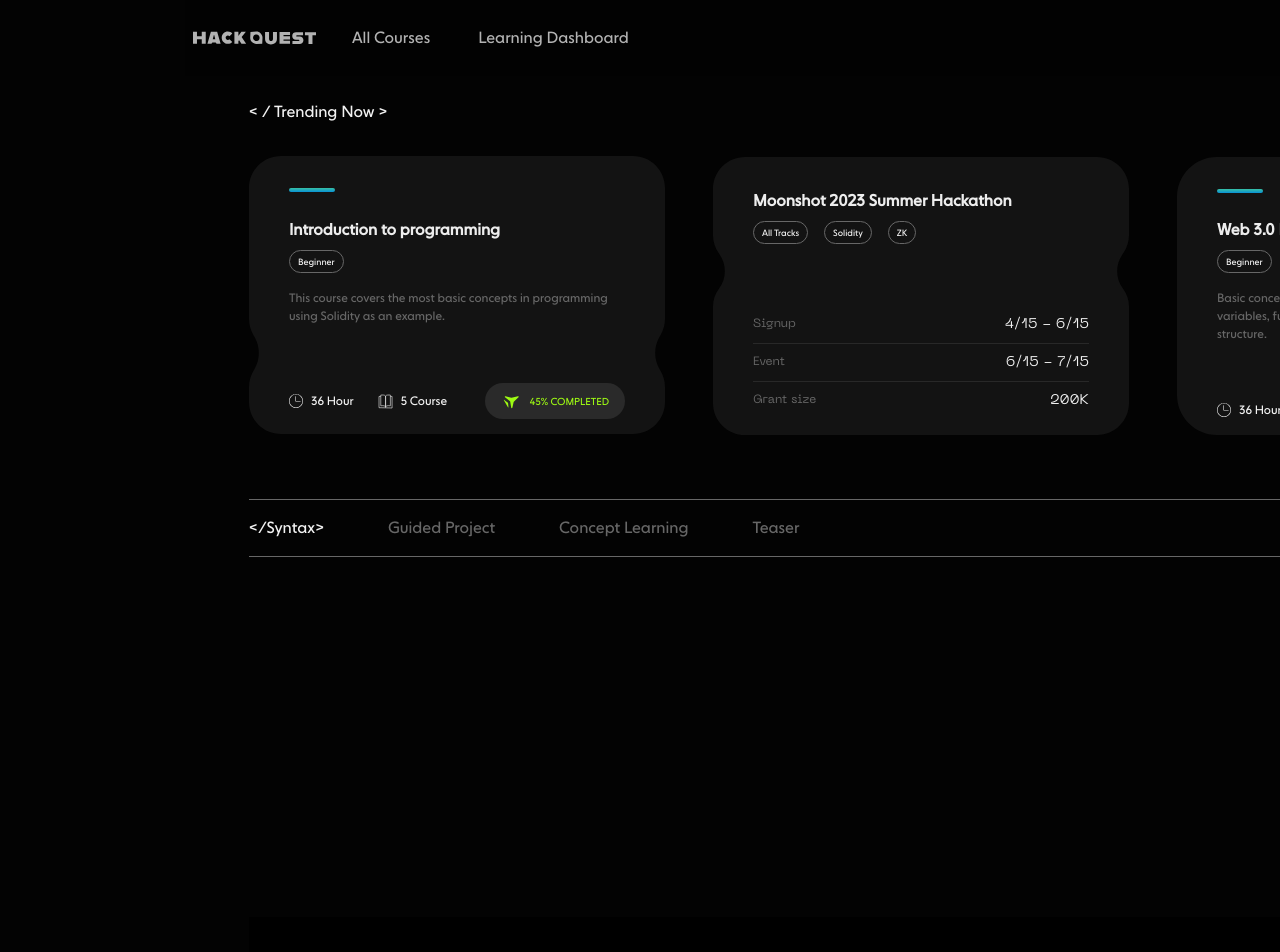
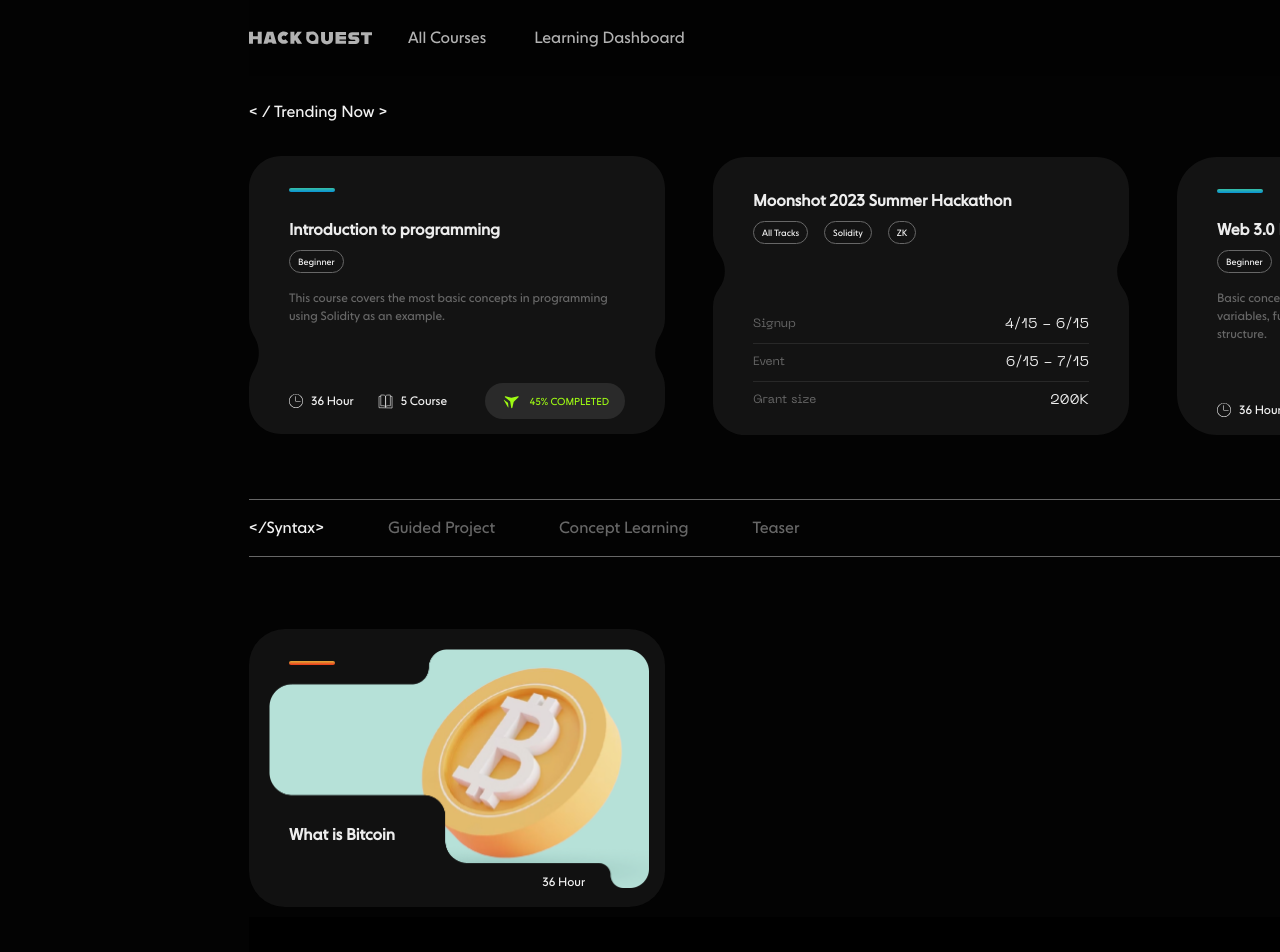
Before and after one commit to xywihi/test, a Next.js app: page / in a window 1280 px wide. Shown: the top 952 px of the page. Built offline with nearby package versions, Linux system fonts and the light colour scheme.

Commit message:
修复bug

```diff
--- a/app/layout.tsx
+++ b/app/layout.tsx
@@ -18,7 +18,9 @@ export default function RootLayout({
   return (
     <html lang="en">
       <body className={`font-nextposter px-[185px] text-white bg-black1 select-none *:w-[calc(1600px-128px)] *:px-[64px]`}>
-        <HeaderNav/>
+        <div className="sticky top-0 z-50">
+          <HeaderNav/>
+        </div>
         <main>
         {children}
         </main>
--- a/app/page.tsx
+++ b/app/page.tsx
@@ -1,7 +1,7 @@
 "use client";
 
 import clsx from "clsx";
-import { Key, useState } from "react";
+import { useEffect, useState } from "react";
 import CardOne from "./ui/cards/card-one";
 import CardThree from "./ui/cards/card-three";
 import CardTow from "./ui/cards/card-two";
@@ -15,6 +15,12 @@ type CardInfo= {
       progress?: string,
       type: string,
       id: string,
+}
+type Tab= {
+      name: string,
+      active:boolean,
+      cards: CardInfo[] | any,
+      id: number,
 }
 export default function Home() {
   const [cardInfoArr] = useState([
@@ -70,30 +76,36 @@ export default function Home() {
     },
   ]);
   const [currentAddEndNum, setCurrentAddEndNum] = useState(0);
-  const [tabCardsArr,setTabCardsArr]:[CardInfo[],Function]= useState([])
   const [tabs, setTabs] = useState([
     {
       id: 1,
       name: "Syntax",
       active: true,
+      cards:[],
     },
     {
       id: 2,
       name: "Guided Project",
       active: false,
+      cards:[],
     },
     {
       id: 3,
       name: "Concept Learning",
       active: false,
+      cards:[],
     },
     {
       id: 4,
       name: "Teaser",
       active: false,
+      cards:[],
     },
   ]);
 
+  useEffect(() => {
+    handleGetTabCardsArr(1)
+  },[])
   const handlePageChange = (type: "add" | "reduce") => {
     switch (type) {
       case "add":
@@ -106,31 +118,26 @@ export default function Home() {
         break;
     }
   };
-  const handleGetTabCardsArr = () => {
+  const handleGetTabCardsArr = (id:number) => {
+    const randomNum = Math.floor(Math.random() * 4);
+      const newArr:CardInfo[] = Array.from(cardInfoArr).slice(randomNum || 1).map((item:CardInfo)=>{
+        item.id = `${item.id}-${Math.random()}`
+        return item
+      })
 
-    setTabCardsArr((oldArr:CardInfo[]) =>{
-        if(oldArr.length === 0){
-          return cardInfoArr
+      const newTabs:Tab[] = tabs.map((item:Tab)=>{
+        // console.log("newTabs------",item.id , id)
+        if(item.id === id){
+          return {...item, active: true,cards:newArr.length === 0 ? cardInfoArr : newArr}
         }else{
-          const newArr:CardInfo[] = Array.from(oldArr).slice(Math.floor(Math.random() * 4)).map((item:CardInfo)=>{
-            item.id = `${item.id}-${Math.random()}`
-            return item
-          })
-          return newArr
+          return {...item, active: false,cards:[]}
         }
+      })
+      // console.log("newTabs",newTabs)
+      setTabs(newTabs);
+
+
       }
-    )
-  }
-  const handleChangeTab = (id:number) => {
-    handleGetTabCardsArr();
-    setTabs(tabs.map(item=>{
-      if(item.id === id){
-        return {...item, active: true}
-      }else{
-        return {...item, active: false}
-      }
-    }))
-  }
   return (
     <>
       {/* Trending Now */}
@@ -189,12 +196,12 @@ export default function Home() {
       <div className="mt-8">
         {/* 导航器 */}
         <ul className="py-4 flex items-center space-x-16 text-textgray border-t border-b border-textgray *:font-[250] *:text-[16px]  ">
-          {tabs.map((tab) => (
+        {tabs.map((tab) => (
             <li
               key={tab.id}
               className={clsx("hover:text-textwhite  font-[700]", {'text-textwhite': tab.active})}
             >
-              <button onClick={()=>handleChangeTab(tab.id)}>{tab.active ? `</${tab.name}>` : tab.name}</button>
+              <button onClick={()=>handleGetTabCardsArr(tab.id)}>{tab.active ? `</${tab.name}>` : tab.name}</button>
             </li>
           ))}
         </ul>
@@ -203,8 +210,8 @@ export default function Home() {
           <div
             className={`min-h-[320px] grid grid-cols-3 gap-x-[48px] mt-10 *:mt-8`}
           >
-            {tabCardsArr &&
-              tabCardsArr.map((cardInfo: CardInfo,index:number) => {
+            {tabs &&
+              tabs.filter((item:Tab)=>item.cards && item.cards.length>0)[0]?.cards.map((cardInfo: any,index:number) => {
                 return (
                   <div key={cardInfo.id} className={`opacity-0 motion-safe:animate-zommAnim`} style={{animationDelay:`${index * 0.2}s`}}>
                     {
--- a/app/ui/headernav.tsx
+++ b/app/ui/headernav.tsx
@@ -3,7 +3,7 @@ import NavLinks from './nav-links';
 
 export default function HeaderNav() {
   return (
-    <div className="flex items-center h-[76px] px-3 py-4 md:px-2 sticky top-0 z-50 bg-black2">
+    <div className="flex items-center h-[76px] py-4 bg-black2">
       <Link
         className="mr-6 flex  h-6 items-center"
         href="/"
```
